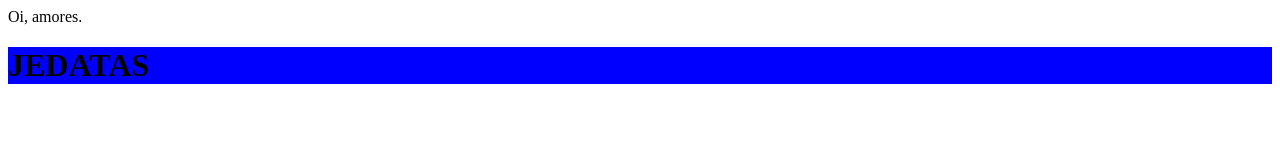
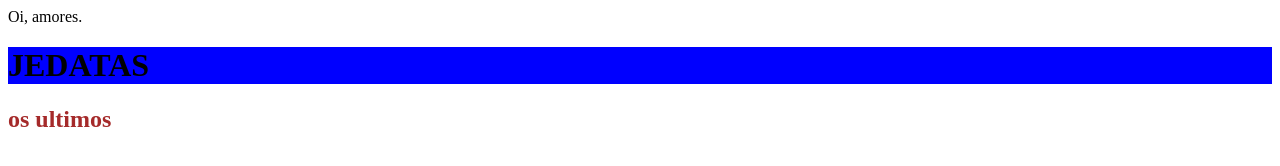
Before and after one commit to hugonorte/abertamente, a plain HTML site: page text.html in a window 1280 px wide. Drawn offline with Linux system fonts and the light colour scheme.

Commit message:
atualização text

```diff
--- a/text.html
+++ b/text.html
@@ -8,5 +8,6 @@
 <body>
     Oi, amores.
     <h1 style="background-color: blue;">JEDATAS</h1>
+    <h2 style="color: brown;"> os ultimos</h2>
 </body>
 </html>
```
